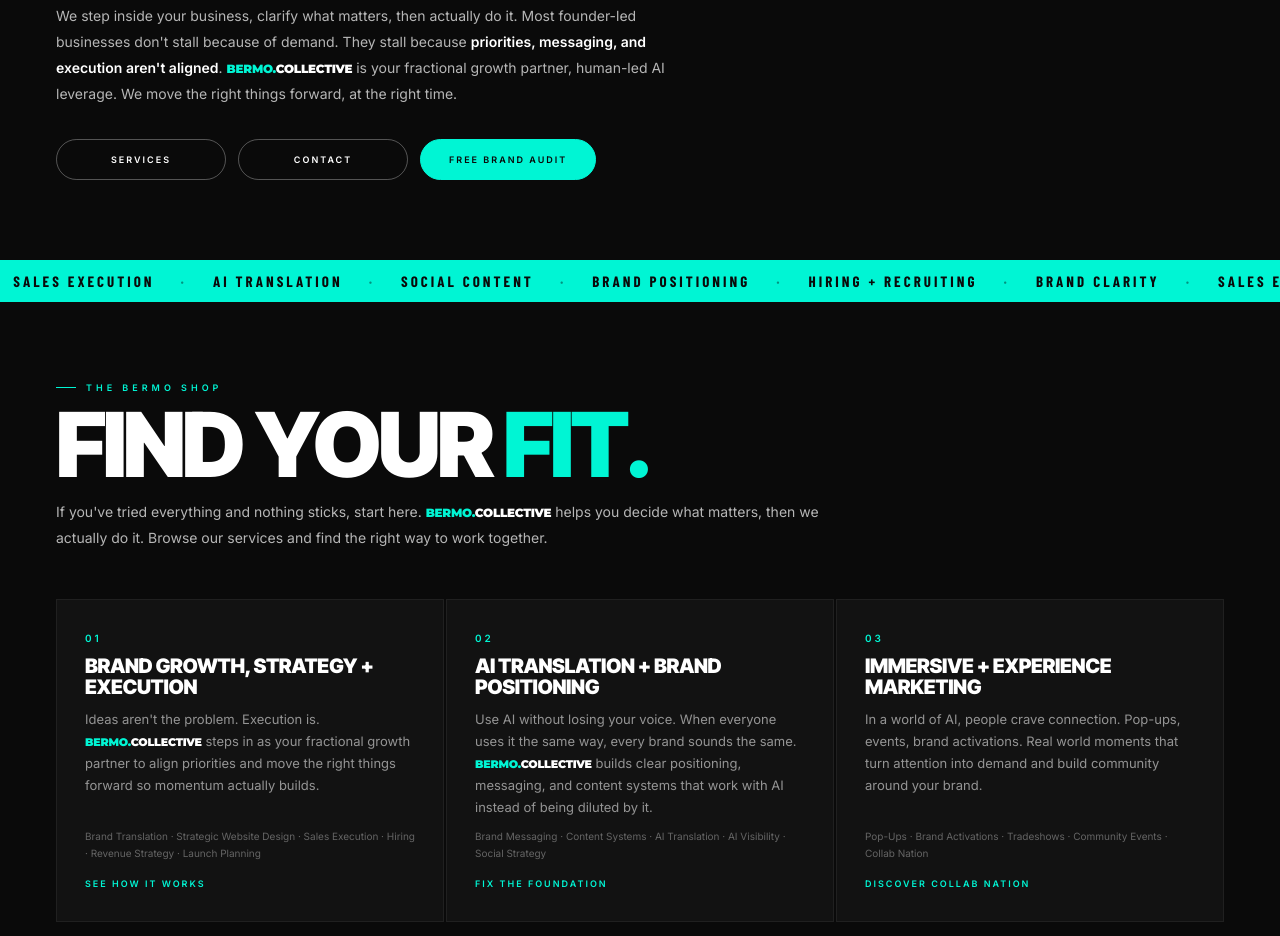
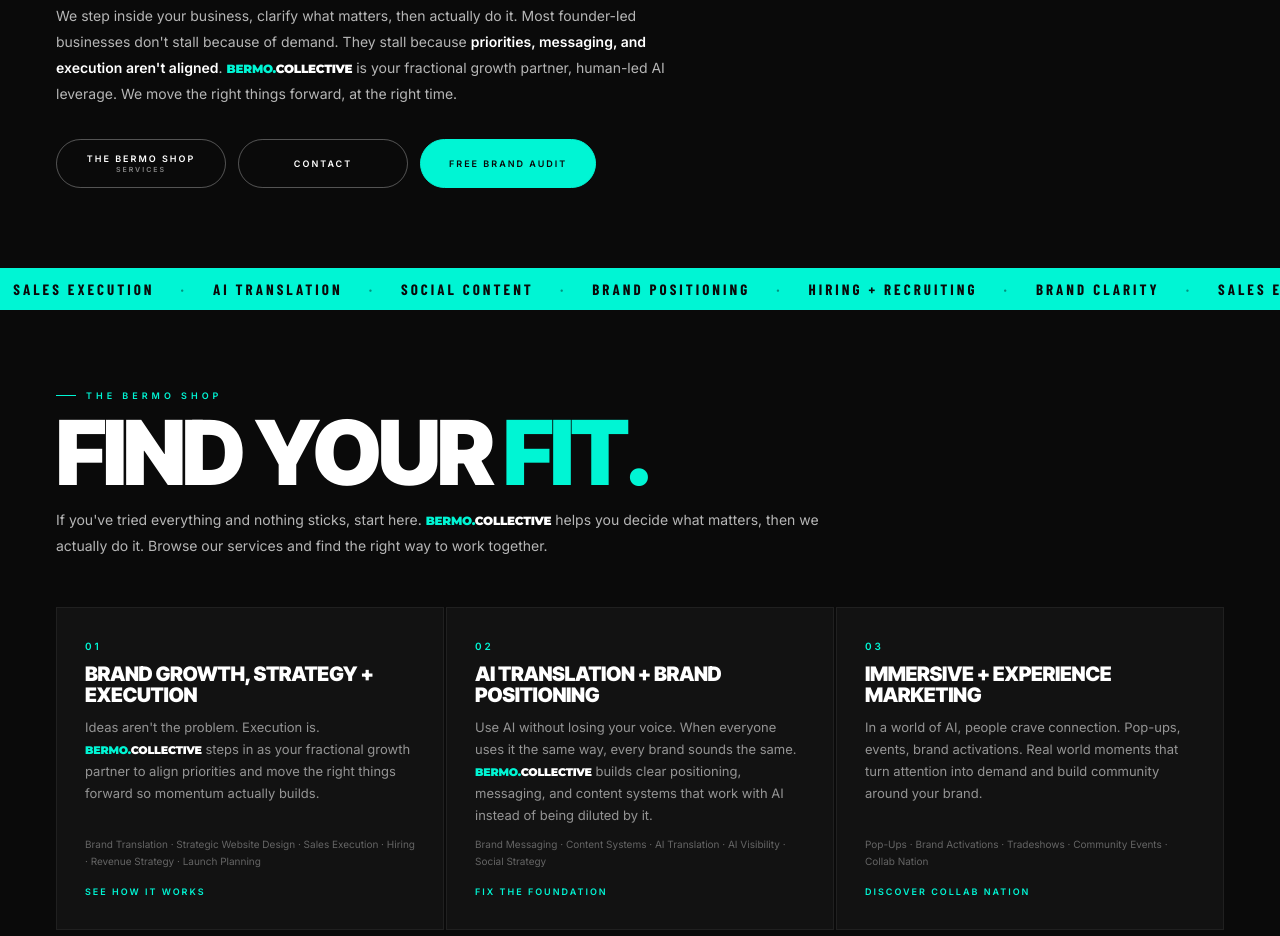
Before and after one commit to lbermingham-droid/bermo-collective-site, a plain HTML site: page index.html in a window 1280 px wide. Shown: the part 1203-2139 px from the top of the page. Drawn offline with nearby package versions, Linux system fonts and the light colour scheme.

Commit message:
Restore Bermo Shop with Services sub-text

```diff
--- a/index.html
+++ b/index.html
@@ -569,7 +569,7 @@ footer{position:relative;z-index:20;background:var(--black);border-top:3px solid
     <div class="statement-label" style="font-size:clamp(12px,1.6vw,18px);margin-bottom:32px;padding-bottom:32px;border-bottom:1px solid rgba(255,255,255,0.08);">Human-Led. AI-Leveraged.</div>
     <p class="statement-body">We step inside your business, clarify what matters, then actually do it. Most founder-led businesses don't stall because of demand. They stall because <strong>priorities, messaging, and execution aren't aligned</strong>. <span class="bm bm-light"><span class="bm-b">BERMO</span><span class="bm-dot">.</span><span class="bm-c">COLLECTIVE</span></span> is your fractional growth partner, human-led AI leverage. We move the right things forward, at the right time.</p>
     <div class="statement-btns">
-      <a href="/services" class="btn-ghost-dark stmt-btn-shop">Services</a>
+      <a href="/services" class="btn-ghost-dark stmt-btn-shop"><span style="display:flex;flex-direction:column;align-items:center;line-height:1;gap:3px;">The Bermo Shop<span style="font-size:7px;letter-spacing:2px;opacity:0.5;">Services</span></span></a>
       <a href="/contact" class="btn-ghost-dark stmt-btn-contact">Contact</a>
       <a href="/audit" class="btn-primary stmt-btn-audit">Free Brand Audit</a>
     </div>
```
